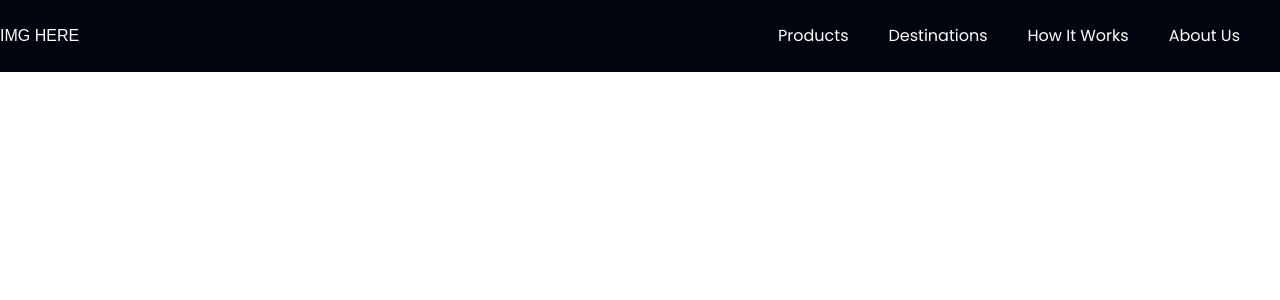
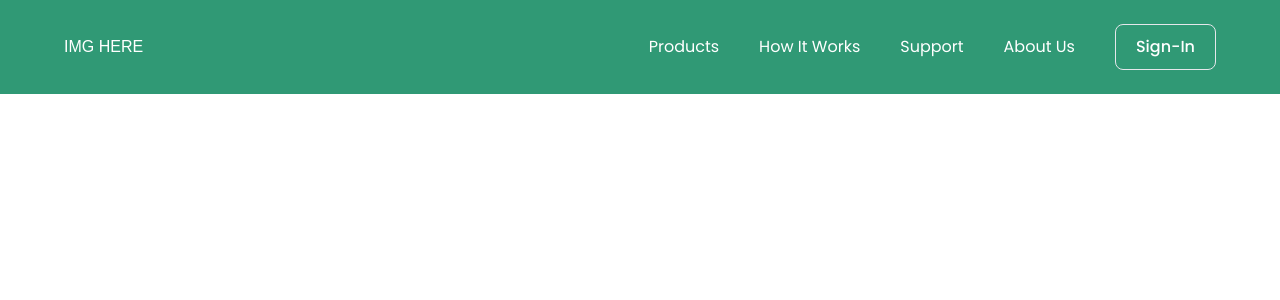
Before and after one commit to jsimerly/eCommTemplate, a React (Vite) app in the folder ecommTemplate/: page / in a window 1280 px wide. Shown: the top 300 px of the page. Built offline with nearby package versions, Linux system fonts and the light colour scheme.

Commit message:
working on slider

```diff
--- a/ecommTemplate/src/App.jsx
+++ b/ecommTemplate/src/App.jsx
@@ -5,8 +5,12 @@ import Navbar from './components/Navbar'
 function App() {
 
   return (
-    <div className='bg-primary w-full'>
-      <Navbar/>
+    <div className='bg-primary w-full overflow-hidden'>
+      <div className={`${styles.paddingX} ${styles.flexCenter}`}>
+        <div className={`${styles.boxWidth}`}>
+          <Navbar/>
+        </div>
+      </div>
     </div>
   )
 }
--- a/ecommTemplate/src/components/Navbar.jsx
+++ b/ecommTemplate/src/components/Navbar.jsx
@@ -1,4 +1,20 @@
 import {useState} from 'react'
+import Sidebar from './Sidebar'
+
+const menuIcon = (
+    <svg xmlns="http://www.w3.org/2000/svg" width="24" height="24" viewBox="0 0 24 24" fill="none" stroke="currentColor" stroke-width="2" stroke-linecap="round" stroke-linejoin="round" class="feather feather-menu">
+                    <line x1="3" y1="12" x2="21" y2="12"></line>
+                    <line x1="3" y1="6" x2="21" y2="6"></line>
+                    <line x1="3" y1="18" x2="21" y2="18"></line>
+    </svg>
+)
+
+const xIcon = (
+    <svg xmlns="http://www.w3.org/2000/svg" width="24" height="24" viewBox="0 0 24 24" fill="none" stroke="currentColor" stroke-width="2" stroke-linecap="round" stroke-linejoin="round" class="feather feather-x">
+        <line x1="18" y1="6" x2="6" y2="18"></line>
+        <line x1="6" y1="6" x2="18" y2="18"></line>
+    </svg>
+)
 
 const Navbar = () => {
     const [menuToggle, setMenuToggle] = useState(false)
@@ -6,18 +22,25 @@ const Navbar = () => {
   return (
     <nav className='w-full flex py-6 justify-between items-center'>
         <div className='text-white'> IMG HERE </div>
+
         <ul className='list-none sm:flex hidden justify-end items-center flex-1'>
             <li className='font-poppins font-normal cursor-pointer text-[16px]$ text-white mr-10'>
                 Products
             </li>
             <li className='font-poppins font-normal cursor-pointer text-[16px]$ text-white mr-10'>
-                Destinations
-            </li>
-            <li className='font-poppins font-normal cursor-pointer text-[16px]$ text-white mr-10'>
                 How It Works
             </li>
             <li className='font-poppins font-normal cursor-pointer text-[16px]$ text-white mr-10'>
+                Support
+            </li>
+            <li className='font-poppins font-normal cursor-pointer text-[16px]$ text-white mr-10'>
                 About Us
+            </li>
+            <li>
+                <button
+                    type='button'
+                    className='text-white bg-primary hover:bg-secondary focus:ring-4 focus:ring-blue-300 rounded-lg px-5 py-2.5 font-medium font-poppins border border-bg-seconday'
+                > Sign-In </button>
             </li>
         </ul>
 
@@ -25,24 +48,39 @@ const Navbar = () => {
             <div
                 onClick={()=> setMenuToggle((prev) => !prev)}
             >
-                Menu
+                {menuToggle?
+                //If menu is open show an X
+                 <svg xmlns="http://www.w3.org/2000/svg" width="24" height="24" viewBox="0 0 24 24" fill="none" stroke="currentColor" stroke-width="2" stroke-linecap="round" stroke-linejoin="round" class="feather feather-x">
+                 <line x1="18" y1="6" x2="6" y2="18"></line>
+                 <line x1="6" y1="6" x2="18" y2="18"></line>
+                </svg>:
+                //If menu is not open show 3 bars
+                <svg xmlns="http://www.w3.org/2000/svg" width="24" height="24" viewBox="0 0 24 24" fill="none" stroke="currentColor" stroke-width="2" stroke-linecap="round" stroke-linejoin="round" class="feather feather-menu">
+                <line x1="3" y1="12" x2="21" y2="12"></line>
+                <line x1="3" y1="6" x2="21" y2="6"></line>
+                <line x1="3" y1="18" x2="21" y2="18"></line>
+</svg>}
             </div>
         </div>
         <div
-            className={`${menuToggle ? 'flex' : 'hidden'} p-6 bg-secondary absolute top-20 right-0 mx-4 my-2 min-w-[140px]`}
+            className={`${menuToggle ? 'flex' : 'hidden'} p-2 bg-white  border-primary absolute top-[70px] right-0 mx-2 my-2 min-w-[140px] h-full`}
         >
-            <ul className='list-none flex justify-end items-center flex-1 flex-col'>
-                <li className='font-poppins font-normal cursor-pointer text-[16px]$ text-white'>
-                    Product
+            {/* <Sidebar/> */}
+            <ul className='list-none flex justify-start flex-1 flex-col divide-y'>
+                <li className='font-poppins font-normal cursor-pointer text-[26px] text-tertiary'>
+                    Products
                 </li>
-                <li className='font-poppins font-normal cursor-pointer text-[16px]$ text-white'>
-                    Desitnations
-                </li>
-                <li className='font-poppins font-normal cursor-pointer text-[16px]$ text-white'>
+                <li className='font-poppins font-normal cursor-pointer text-[26px] text-tertiary'>
                     How It Works
                 </li>
-                <li className='font-poppins font-normal cursor-pointer text-[16px]$ text-white'>
-                    About
+                <li className='font-poppins font-normal cursor-pointer text-[26px] text-tertiary'>
+                    Support
+                </li>
+                <li className='font-poppins font-normal cursor-pointer text-[26px] text-tertiary'>
+                    About Us
+                </li>
+                <li className='font-poppins font-semibold cursor-pointer text-[26px] text-primary'>
+                    Sign-In
                 </li>
             </ul>
         </div>
--- /dev/null
+++ b/ecommTemplate/src/components/Sidebar.jsx
@@ -0,0 +1,13 @@
+import React from 'react'
+
+const Sidebar = () => {
+  return (
+    <div className="top-18 right-0 w-[35vw] bg-blue-600  p-10 pl-20 text-white fixed h-full ">
+        <h2 className="mt-20 text-4xl font-semibold text-white">
+            I am a sidebar
+        </h2>
+    </div>
+  )
+}
+
+export default Sidebar
--- a/ecommTemplate/src/styles.js
+++ b/ecommTemplate/src/styles.js
@@ -1,5 +1,5 @@
 const styles = {
-    boxWidth: 'xl:max-w-[1280px] w-full',
+    boxWidth: 'xl:max-w-[1920px] w-full',
 
     flexCenter: 'flex justify-center items-center',
     flexStart: 'flex justify-center items-start',
--- a/ecommTemplate/tailwind.config.cjs
+++ b/ecommTemplate/tailwind.config.cjs
@@ -5,8 +5,13 @@ module.exports = {
     theme: {
       extend: {
         colors: {
-          primary: "#00040f",
-          secondary: "#00f6ff",
+          primary: "#309975",
+          primaryLight: "#58b368",
+          secondary: "#dad873",
+          secondaryLight: "#efeeb4",
+          tertiary: "#454d66",
+
+          secondaryHover: ""
         },
         fontFamily: {
           poppins: ["Poppins", "sans-serif"],
```
Also changed, not shown: ecommTemplate/src/assets/svg/menu.svg (added).
